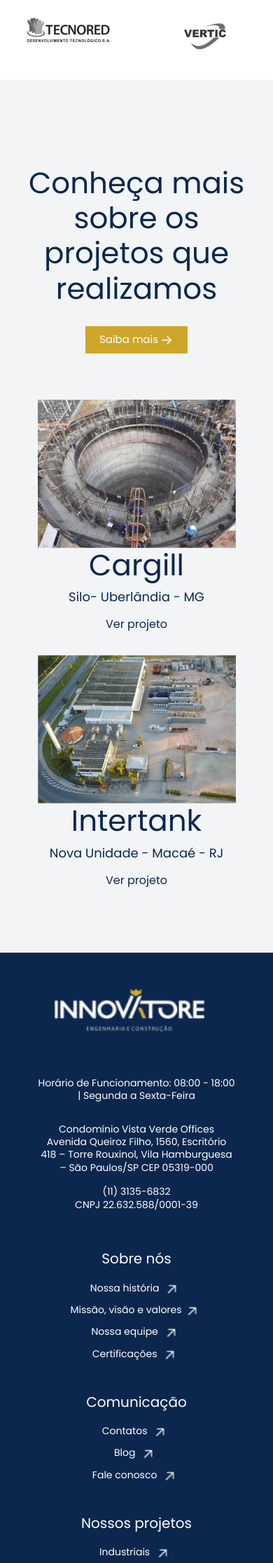
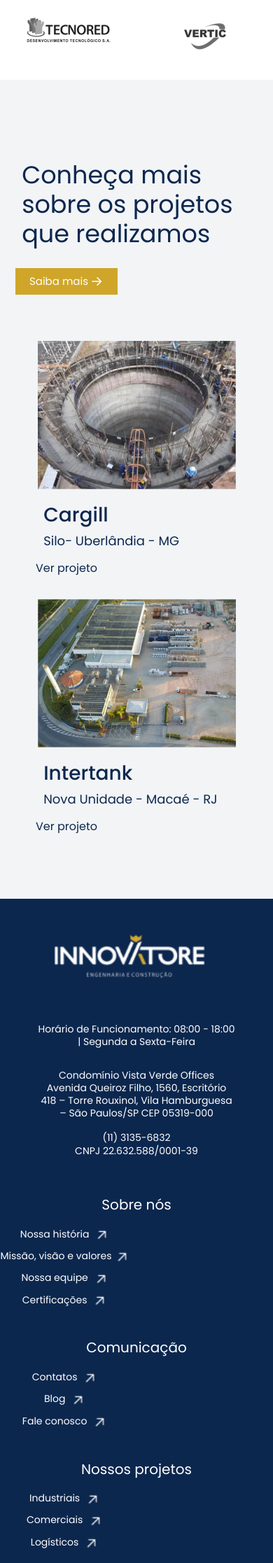
Before and after one commit to flavioborgesnunes/django.innovatore, a Django app: page /clientes in a window 390 px wide. Shown: the part 1889-4122 px from the top of the page at 70% size. Run offline with Django 4.2, Linux system fonts and the light colour scheme; some libraries are stand-ins or nearby versions.

Commit message:
ajuste clientes

```diff
--- a/core/static/css/clientes.css
+++ b/core/static/css/clientes.css
@@ -19,8 +19,14 @@
     /* width: 40%; */
     margin: 8%;
 }
+.conheca-projetos{
+    margin-top: 40px;
+}
 a{
     color: #0C274E;
+}
+.titulo-projetos{
+    font-weight: 500;
 }
 @media screen and (max-width: 1000px){
     .clientes{
@@ -36,4 +42,24 @@
     .marcas{
         width:50%;
     }
+    .titulo-projetos{
+        text-align: left;
+        padding-left: 15px;
+        font-size: 28px;
+        margin-top: 20px;
+    }
+    h2{
+        text-align: left;
+        font-size: 35px;
+    }
+    .btn-conheca{
+        margin-left: -200px;
+    }
+    .p-projetos{
+        text-align: left;
+        padding-left: 15px;
+    }
+    a{
+        margin-left: -200px;
+    }
 }
--- a/core/static/css/index.css
+++ b/core/static/css/index.css
@@ -18,7 +18,7 @@
 h3{
     color:#0C274E;
     font-weight: 400;
-    font-size: 2vw;
+    font-size: 1.46vw;
 }
 h4{
     color:#0C274E;
--- a/core/templates/clientes.html
+++ b/core/templates/clientes.html
@@ -129,20 +129,20 @@
     </div>
     <div class="container-fluid margem-150 conheca">
         <div class="row justify-content-center">
-            <div class="col-lg-3 m-0  pt-5">
-                <h1>Conheça mais sobre os projetos que realizamos</h1>
-                <button class="btn1 margem-button-p">Saiba mais <img src="{% static 'image/icons/seta.png' %}" alt=""> </button>
+            <div class="col-lg-3 conheca-projetos">
+                <h2>Conheça mais sobre os projetos que realizamos</h2>
+                <button class="btn1 margem-button-p btn-conheca">Saiba mais <img src="{% static 'image/icons/seta.png' %}" alt=""> </button>
             </div>
             <div class="col-lg-3 m-3">
                 <img src="{% static 'image/clientes/cargil.png' %}" alt="">
-                <h1>Cargill</h1>
-                <p>Silo- Uberlândia - MG</p>
+                <h3 class="titulo-projetos">Cargill</h3>
+                <p class="p-projetos">Silo- Uberlândia - MG</p>
                 <a href="">Ver projeto</a>
             </div>
             <div class="col-lg-3 m-3">
                 <img src="{% static 'image/clientes/intertank-2.png' %}" alt="">
-                <h1>Intertank</h1>
-                <p>Nova Unidade - Macaé - RJ</p>
+                <h3 class="titulo-projetos">Intertank</h3>
+                <p class="p-projetos">Nova Unidade - Macaé - RJ</p>
                 <a href="">Ver projeto</a>
             </div>
         </div>
```
